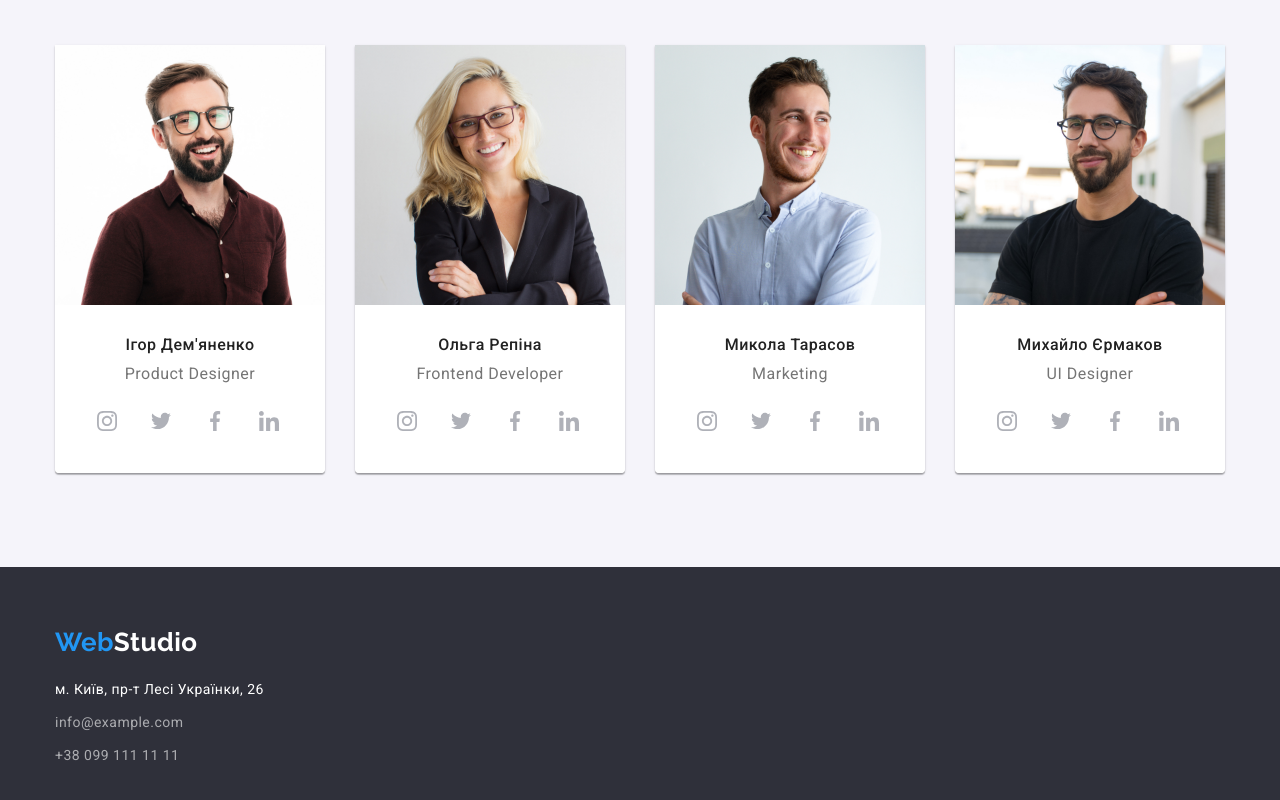
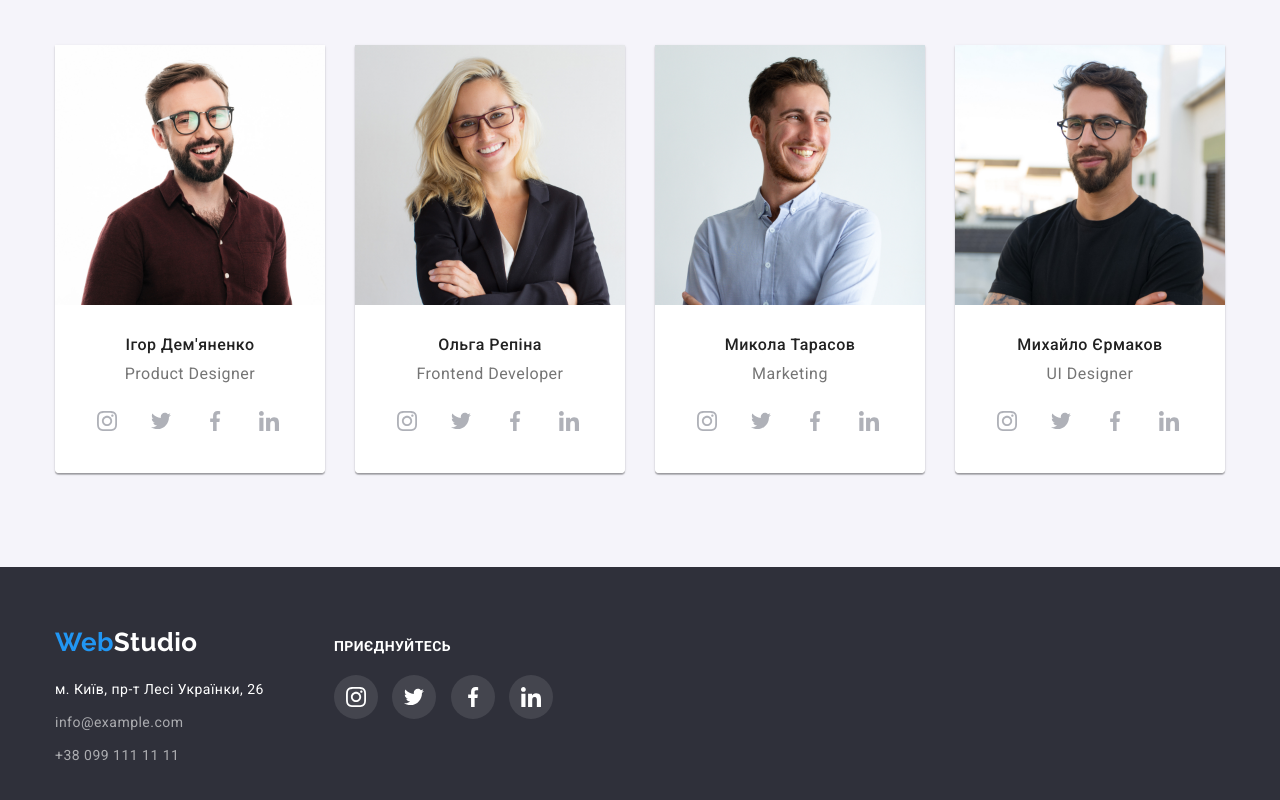
Before and after one commit to NikHectro/goit-markup-hw-04, a plain HTML site: page index.html in a window 1280 px wide. Shown: the part 1738-2538 px from the top of the page. Drawn offline with nearby package versions, Linux system fonts and the light colour scheme.

Commit message:
Adding Soc-net to Ftr
need to fix :hover on link

```diff
--- a/css/styles.css
+++ b/css/styles.css
@@ -380,11 +380,13 @@ button {
   fill: #afb1b8;
 }
 
-.soc-box:hover .soc-icon {
+.soc-box:hover .soc-icon,
+.soc-box:focus .soc-icon {
   fill: #ffffff;
 }
 
-.soc-box:hover {
+.soc-box:hover,
+.soc-box:focus {
   background-color: var(--accent-color);
 }
 
@@ -430,6 +432,11 @@ button {
 }
 
 /* Footer */
+.footer .container {
+  display: flex;
+  justify-content: flex-start;
+}
+
 .footer {
   background-color: #2f303a;
   padding: 60px 0;
@@ -439,7 +446,7 @@ button {
   margin-top: 9px;
 }
 
-.ftr-address {
+.ftr-contacts .ftr-address {
   margin-top: 20px;
 }
 
@@ -467,16 +474,46 @@ button {
   color: var(--accent-color);
 }
 
-.ftr-contacts {
+.ftr-contacts-item {
   color: rgba(255, 255, 255, 0.6);
   font-style: normal;
   font-size: 14px;
   line-height: 1.71;
 }
 
-.ftr-contacts:hover,
-.ftr-contacts:focus {
+.ftr-contacts-item:hover,
+.ftr-contacts-item:focus {
   color: var(--accent-color);
+}
+
+.ftr-soc {
+  margin-left: 70px;
+  margin-top: 12px;
+}
+
+.ftr-soc-title {
+  margin: 0 0 20px;
+
+  text-transform: uppercase;
+  color: var(--contrast-color);
+  font-size: 14px;
+  line-height: 1.14;
+}
+
+.footer .soc-box {
+  background-color: rgba(255, 255, 255, 0.1);
+}
+
+.footer .soc-icon {
+  fill: var(--contrast-color);
+}
+
+.footer .soc-box:hover .soc-icon {
+  fill: #ffffff;
+}
+
+.soc-box:hover {
+  background-color: var(--accent-color);
 }
 
 /* ----------------------- */
--- a/index.html
+++ b/index.html
@@ -309,6 +309,7 @@
     <!--Footer-->
     <footer class="footer">
       <div class="container">
+        <div class="ftr-contacts">
           <a href="./index.html"
             ><span class="logo-blue">Web</span><span class="logo-white">Studio</span></a
           >
@@ -321,14 +322,44 @@
                 >
               </li>
               <li class="ftr-item">
-              <a href="mailto:info@example.com" class="ftr-contacts">info@example.com</a>
+                <a href="mailto:info@example.com" class="ftr-contacts-item">info@example.com</a>
               </li>
               <li class="ftr-item">
-              <a href="tel:+380991111111" class="ftr-contacts">+38 099 111 11 11</a>
+                <a href="tel:+380991111111" class="ftr-contacts-item">+38 099 111 11 11</a>
               </li>
             </ul>
           </address>
         </div>
+        <div class="ftr-soc">
+          <h3 class="ftr-soc-title">Приєднуйтесь</h3>
+          <ul class="social-net list">
+            <li class="soc-box">
+              <a href="" class="soc-link">
+                <svg class="soc-icon">
+                  <use href="./images/svg/symbol-defs.svg#instagram"></use></svg
+              ></a>
+            </li>
+            <li class="soc-box">
+              <a href="" class="soc-link">
+                <svg class="soc-icon">
+                  <use href="./images/svg/symbol-defs.svg#twitter"></use></svg
+              ></a>
+            </li>
+            <li class="soc-box">
+              <a href="" class="soc-link">
+                <svg class="soc-icon">
+                  <use href="./images/svg/symbol-defs.svg#facebook"></use></svg
+              ></a>
+            </li>
+            <li class="soc-box">
+              <a href="" class="soc-link">
+                <svg class="soc-icon">
+                  <use href="./images/svg/symbol-defs.svg#linkedin"></use></svg
+              ></a>
+            </li>
+          </ul>
+        </div>
+      </div>
     </footer>
   </body>
 </html>
```
Lines whose indentation alone changed are shown as unchanged.
